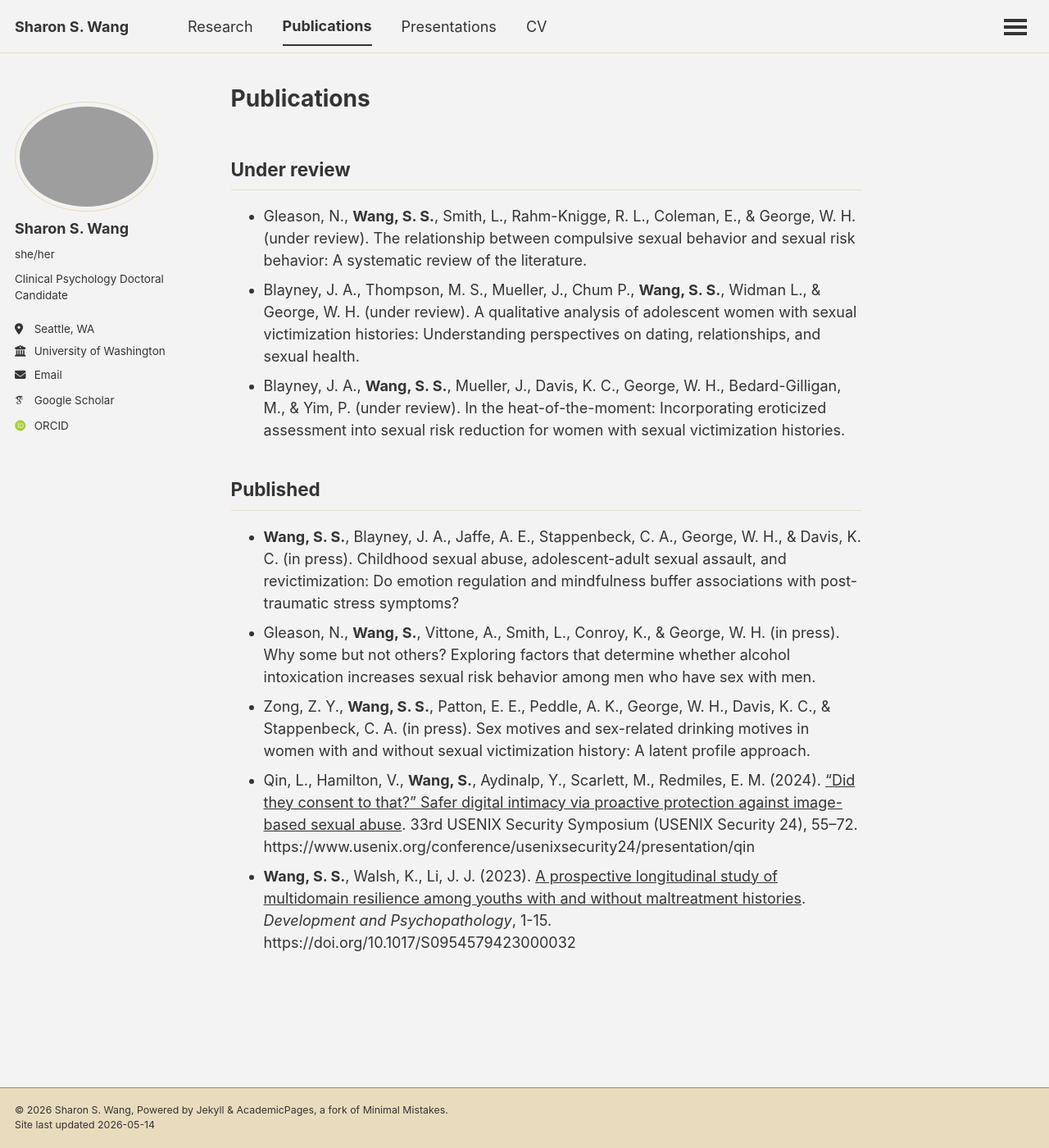
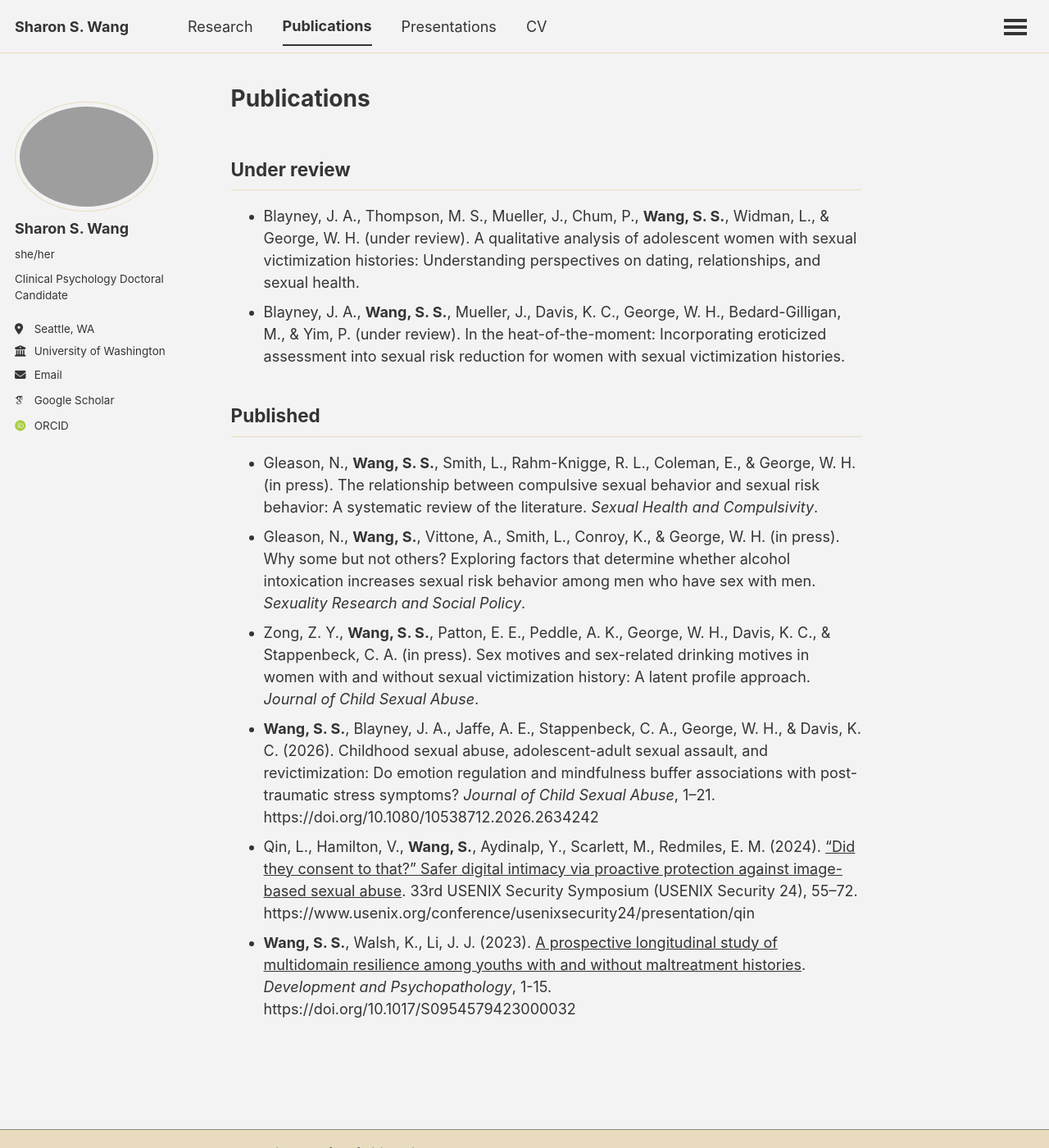
Before and after one commit to wang-sharon/wang-sharon.github.io, a Jekyll site: the page built from publications.md, in a window 1280 px wide and 1400 px high. Shown: the whole window at 82% size. Built offline with Jekyll 4.4.1, drawn with Linux system fonts in a browser that asks for light colours; some web fonts are replaced; a script that is not in the unit is left out.

Commit message:
new Neil pubs

```diff
--- a/publications.md
+++ b/publications.md
@@ -5,13 +5,13 @@ permalink: /publications/
 ---
 
 ## Under review
-  * Gleason, N., **Wang, S. S.**, Smith, L., Rahm-Knigge, R. L., Coleman, E., & George, W. H. (under review). The relationship between compulsive sexual behavior and sexual risk behavior: A systematic review of the literature.
-  * Blayney, J. A., Thompson, M. S., Mueller, J., Chum P., **Wang, S. S.**, Widman L., & George, W. H. (under review). A qualitative analysis of adolescent women with sexual victimization histories: Understanding perspectives on dating, relationships, and sexual health.
+  * Blayney, J. A., Thompson, M. S., Mueller, J., Chum, P., **Wang, S. S.**, Widman, L., & George, W. H. (under review). A qualitative analysis of adolescent women with sexual victimization histories: Understanding perspectives on dating, relationships, and sexual health.
   * Blayney, J. A., **Wang, S. S.**, Mueller, J., Davis, K. C., George, W. H., Bedard-Gilligan, M., & Yim, P. (under review). In the heat-of-the-moment: Incorporating eroticized assessment into sexual risk reduction for women with sexual victimization histories.
 
 ## Published
-  * **Wang, S. S.**, Blayney, J. A., Jaffe, A. E., Stappenbeck, C. A., George, W. H., & Davis, K. C. (in press). Childhood sexual abuse, adolescent-adult sexual assault, and revictimization: Do emotion regulation and mindfulness buffer associations with post-traumatic stress symptoms?
-  * Gleason, N., **Wang, S.**, Vittone, A., Smith, L., Conroy, K., & George, W. H. (in press). Why some but not others? Exploring factors that determine whether alcohol intoxication increases sexual risk behavior among men who have sex with men.
-  * Zong, Z. Y., **Wang, S. S.**, Patton, E. E., Peddle, A. K., George, W. H., Davis, K. C., & Stappenbeck, C. A. (in press). Sex motives and sex-related drinking motives in women with and without sexual victimization history: A latent profile approach.
+  * Gleason, N., **Wang, S. S.**, Smith, L., Rahm-Knigge, R. L., Coleman, E., & George, W. H. (in press). The relationship between compulsive sexual behavior and sexual risk behavior: A systematic review of the literature. *Sexual Health and Compulsivity*.
+  * Gleason, N., **Wang, S.**, Vittone, A., Smith, L., Conroy, K., & George, W. H. (in press). Why some but not others? Exploring factors that determine whether alcohol intoxication increases sexual risk behavior among men who have sex with men. *Sexuality Research and Social Policy*.
+  * Zong, Z. Y., **Wang, S. S.**, Patton, E. E., Peddle, A. K., George, W. H., Davis, K. C., & Stappenbeck, C. A. (in press). Sex motives and sex-related drinking motives in women with and without sexual victimization history: A latent profile approach. *Journal of Child Sexual Abuse*.
+  * **Wang, S. S.**, Blayney, J. A., Jaffe, A. E., Stappenbeck, C. A., George, W. H., & Davis, K. C. (2026). Childhood sexual abuse, adolescent-adult sexual assault, and revictimization: Do emotion regulation and mindfulness buffer associations with post-traumatic stress symptoms? *Journal of Child Sexual Abuse*, 1–21. https://doi.org/10.1080/10538712.2026.2634242
   * Qin, L., Hamilton, V., **Wang, S.**, Aydinalp, Y., Scarlett, M., Redmiles, E. M. (2024). ["Did they consent to that?" Safer digital intimacy via proactive protection against image-based sexual abuse](https://arxiv.org/abs/2403.04659). 33rd USENIX Security Symposium (USENIX Security 24), 55–72. https://www.usenix.org/conference/usenixsecurity24/presentation/qin
   * **Wang, S. S.**, Walsh, K., Li, J. J. (2023). [A prospective longitudinal study of multidomain resilience among youths with and without maltreatment histories](https://doi.org/10.1017/S0954579423000032). *Development and Psychopathology*, 1-15. https://doi.org/10.1017/S0954579423000032
```
